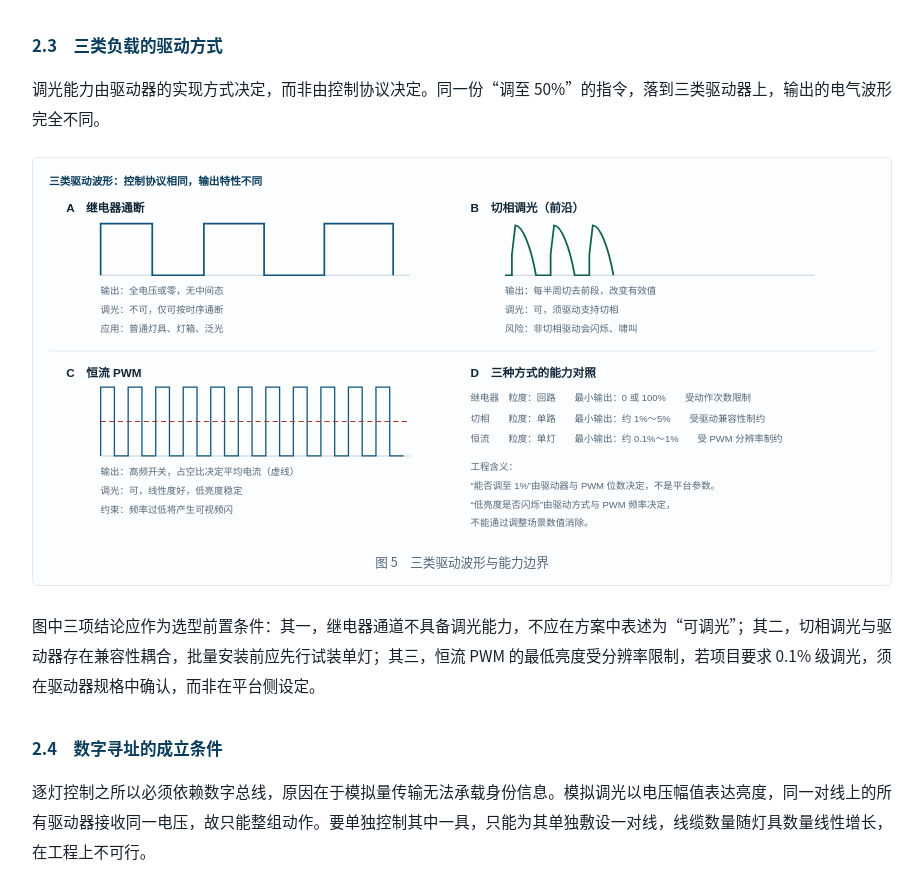
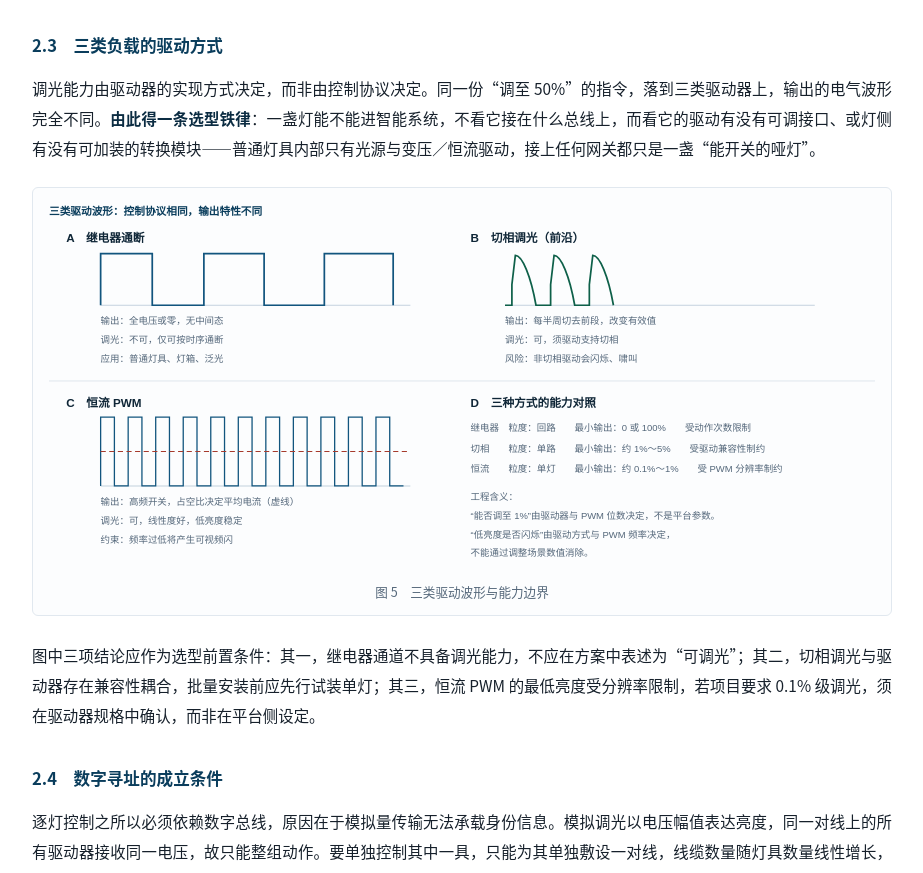
Before and after one commit to ducodeing/ilighting-docs, a plain HTML site: page 睿壹系统技术手册.html in a window 1280 px wide. Shown: the part 4499-5372 px from the top of the page, without its empty margins (178-1101 px from the left). Drawn offline with Linux system fonts and the light colour scheme.

Commit message:
更新: 睿壹 2.3 补选型铁律——灯能否进系统看驱动与模块（2026-11-23）

```diff
--- a/睿壹系统技术手册.html
+++ b/睿壹系统技术手册.html
@@ -436,7 +436,7 @@
 
 <h3 id="c23">2.3　三类负载的驱动方式</h3>
 
-<p>调光能力由驱动器的实现方式决定，而非由控制协议决定。同一份“调至 50%”的指令，落到三类驱动器上，输出的电气波形完全不同。</p>
+<p>调光能力由驱动器的实现方式决定，而非由控制协议决定。同一份“调至 50%”的指令，落到三类驱动器上，输出的电气波形完全不同。<b>由此得一条选型铁律</b>：一盏灯能不能进智能系统，不看它接在什么总线上，而看它的驱动有没有可调接口、或灯侧有没有可加装的转换模块——普通灯具内部只有光源与变压／恒流驱动，接上任何网关都只是一盏“能开关的哑灯”。</p>
 
 <div class="fig">
 <svg viewBox="0 0 960 430" role="img" aria-label="三类调光驱动波形">
```
